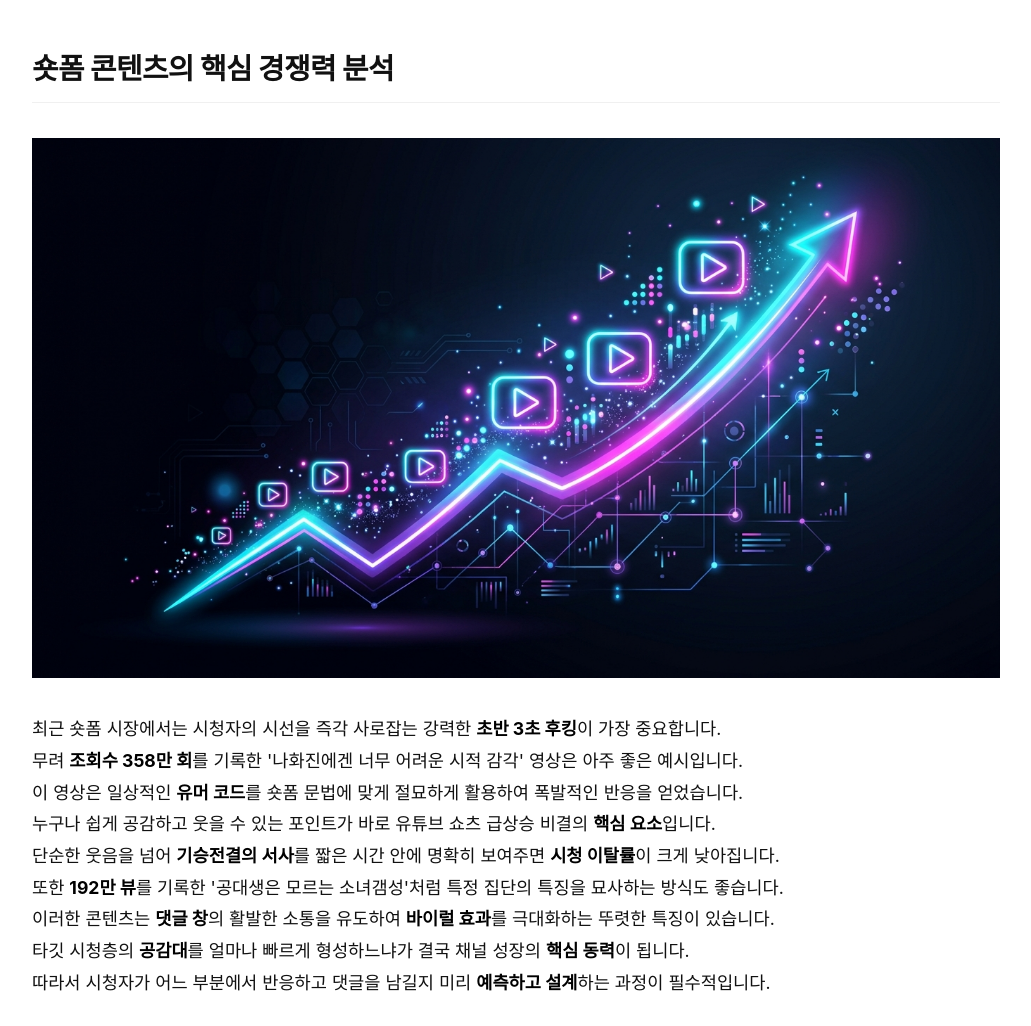
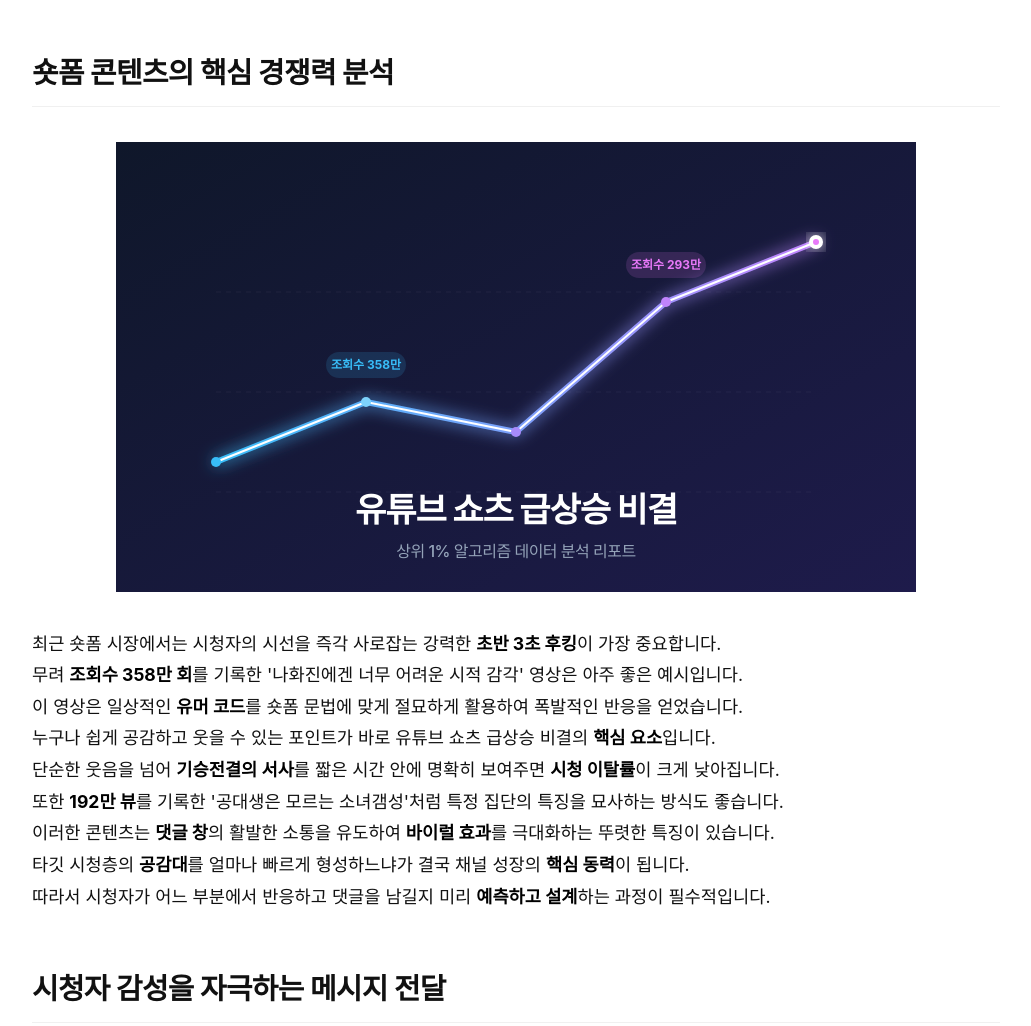
Before and after one commit to pandragun-sudo/Lumen-blog, an Astro site: page /blog/2026-07-14-youtube-shorts-viral-secrets in a window 1280 px wide. Shown: the part 900-1926 px from the top of the page, without its empty margins (124-1155 px from the left). Built offline with nearby package versions, Linux system fonts and the light colour scheme; Astro itself is replaced by a stand-in of ours; a web font is replaced by a local one.

Commit message:
style(blog): replace AI image with crisp custom SVG graphic in Korean

```diff
--- a/src/content/blog/2026-07-14-youtube-shorts-viral-secrets.md
+++ b/src/content/blog/2026-07-14-youtube-shorts-viral-secrets.md
@@ -2,13 +2,13 @@
 title: "유튜브 쇼츠 급상승 비결 완벽 분석"
 description: "최근 엄청난 조회수를 기록한 영상들을 통해 유튜브 쇼츠 급상승 비결을 철저하게 분석했습니다. 350만 뷰를 넘긴 콘텐츠부터 심리 관련 영상까지 성공적인 기획 노하우를 확인하세요."
 pubDate: "Jul 14 2026"
-heroImage: "../../assets/youtube-shorts-viral.jpg"
+heroImage: "../../assets/youtube-shorts-viral.svg"
 category: "guide"
 ---
 
 ## 숏폼 콘텐츠의 핵심 경쟁력 분석
 
-![쇼츠 성공 전략과 분석 데이터](../../assets/youtube-shorts-viral.jpg)
+![쇼츠 성공 전략과 분석 데이터](../../assets/youtube-shorts-viral.svg)
 
 <p>최근 숏폼 시장에서는 시청자의 시선을 즉각 사로잡는 강력한 <b>초반 3초 후킹</b>이 가장 중요합니다.<br>무려 <b>조회수 358만 회</b>를 기록한 '나화진에겐 너무 어려운 시적 감각' 영상은 아주 좋은 예시입니다.<br>이 영상은 일상적인 <b>유머 코드</b>를 숏폼 문법에 맞게 절묘하게 활용하여 폭발적인 반응을 얻었습니다.<br>누구나 쉽게 공감하고 웃을 수 있는 포인트가 바로 유튜브 쇼츠 급상승 비결의 <b>핵심 요소</b>입니다.<br>단순한 웃음을 넘어 <b>기승전결의 서사</b>를 짧은 시간 안에 명확히 보여주면 <b>시청 이탈률</b>이 크게 낮아집니다.<br>또한 <b>192만 뷰</b>를 기록한 '공대생은 모르는 소녀갬성'처럼 특정 집단의 특징을 묘사하는 방식도 좋습니다.<br>이러한 콘텐츠는 <b>댓글 창</b>의 활발한 소통을 유도하여 <b>바이럴 효과</b>를 극대화하는 뚜렷한 특징이 있습니다.<br>타깃 시청층의 <b>공감대</b>를 얼마나 빠르게 형성하느냐가 결국 채널 성장의 <b>핵심 동력</b>이 됩니다.<br>따라서 시청자가 어느 부분에서 반응하고 댓글을 남길지 미리 <b>예측하고 설계</b>하는 과정이 필수적입니다.</p>
 
```
Also changed, not shown: src/assets/youtube-shorts-viral.jpg (deleted), src/assets/youtube-shorts-viral.svg (added).
